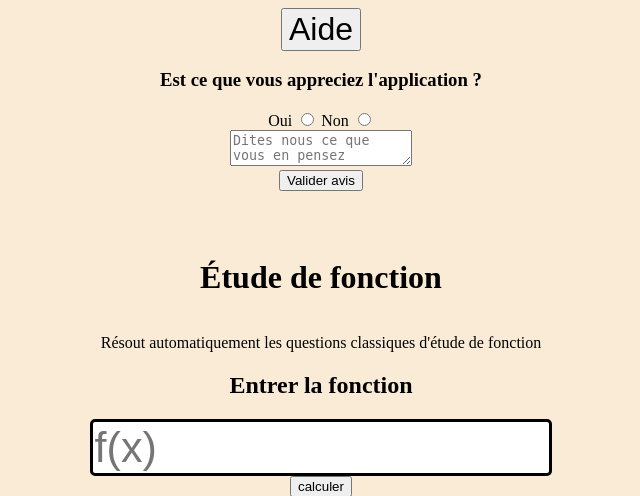
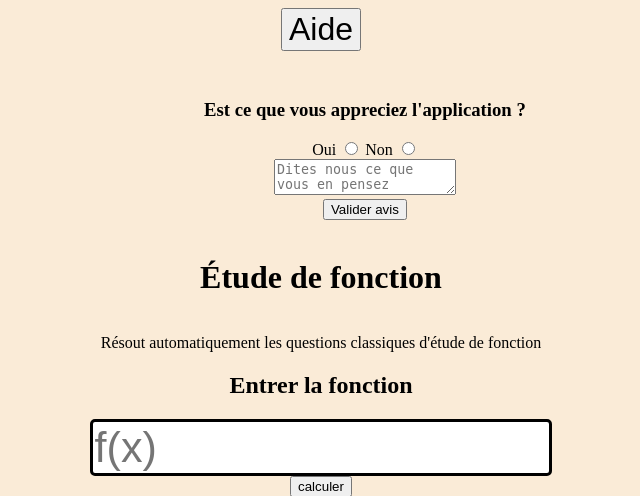
Before and after one commit to MrKtheNOob/Etude-de-fonction, a FastAPI app: page /home in a window 1280 px wide. Shown: the top 496 px of the page, without its empty margins (319-959 px from the left). Run offline with FastAPI, Linux system fonts and the light colour scheme; some libraries are stand-ins or nearby versions.

Commit message:
fixing feedback div placement

```diff
--- a/app.py
+++ b/app.py
@@ -71,9 +71,9 @@ async def feedback(answer:str=Form(...),suggestion:str=Form(...)):
     print(f"FEEDBACK:answer={answer},suggestion={suggestion}")
     try:
         insert_feedback(answer,suggestion)
-        return HTMLResponse(content="<h3>Merci pour votre retour 👍🙏</h3>")
     except:
         return HTMLResponse(content="<h3>Erreur</h3>")
+    return HTMLResponse(content="<h3>Merci pour votre retour 👍🙏</h3>")
 # Endpoint to calculate the limit
 @app.post("/calculate/limit", response_class=HTMLResponse)
 async def calculate_limit(fonction: str = Form(...),variable: str = Form(...),target:Union[int,str] = Form(...)):
--- a/templates/home.html
+++ b/templates/home.html
@@ -11,7 +11,6 @@
     <link rel="stylesheet" href="../static/css/styles.css">
     <script src="../static/js/script.js" defer></script>
     <style>
-
         .up,
         h1 {
             text-align: center;
@@ -51,7 +50,7 @@
             <br>
             infini (\(\infty\)) :oo
             <br>
-            expo  (\( e \)) :exp(x)
+            expo (\( e \)) :exp(x)
         </p>
     </div>
     <h1>Étude de fonction</h1>
@@ -77,9 +76,9 @@
         </div>
         <main id="content">
         </main>
-        <div id="feedback container" style="margin-top: -500px;">
+        <div id="feedback-container" style="position: absolute; top:10%;right: 34%;">
             <h3>Est ce que vous appreciez l'application ?</h3>
-            <form id="feedback-form" action="/feedback" method="post" target="hidden_iframe">
+            <form id="feedback-form" hx-post="/feedback" hx-target="#feedback-container" hx-swap="innerHTML">
                 <label for="yesanswer">
                     Oui
                     <input type="radio" name="answer" value="yes" required>
@@ -90,7 +89,8 @@
                 </label>
                 <br>
                 <label for="suggestion">
-                    <textarea name="suggestion" value="reason" placeholder="Dites nous ce que vous en pensez"></textarea>
+                    <textarea name="suggestion" value="reason"
+                        placeholder="Dites nous ce que vous en pensez"></textarea>
                 </label>
                 <br>
                 <button id="submitbtn" type="submit">Valider avis</button>
@@ -103,7 +103,7 @@
         const main = document.querySelector("main")
         main.innerHTML = "<h2>Traitement de la fonction</h2>"
     })
-    document.querySelector("main").addEventListener('htmx:afterSwap',function(){
+    document.querySelector("main").addEventListener('htmx:afterSwap', function () {
         MathJax.typesetPromise();
     })
     document.body.addEventListener('htmx:afterSwap', function (evt) {
@@ -112,13 +112,13 @@
             evt.detail.target.classList.add('htmx-added');
         }
     })
-    document.body.addEventListener('htmx:responseError', function(event) {
-        const main=document.querySelector("main")
+    document.body.addEventListener('htmx:responseError', function (event) {
+        const main = document.querySelector("main")
         const status = event.detail.xhr.status // HTTP status code
         const statusText = event.detail.xhr.statusText // HTTP status text
 
         main.innerHTML = `<h2>Erreur ${status}: ${statusText}</h2>`;
-  })
+    })
 </script>
 
 </html>
```
